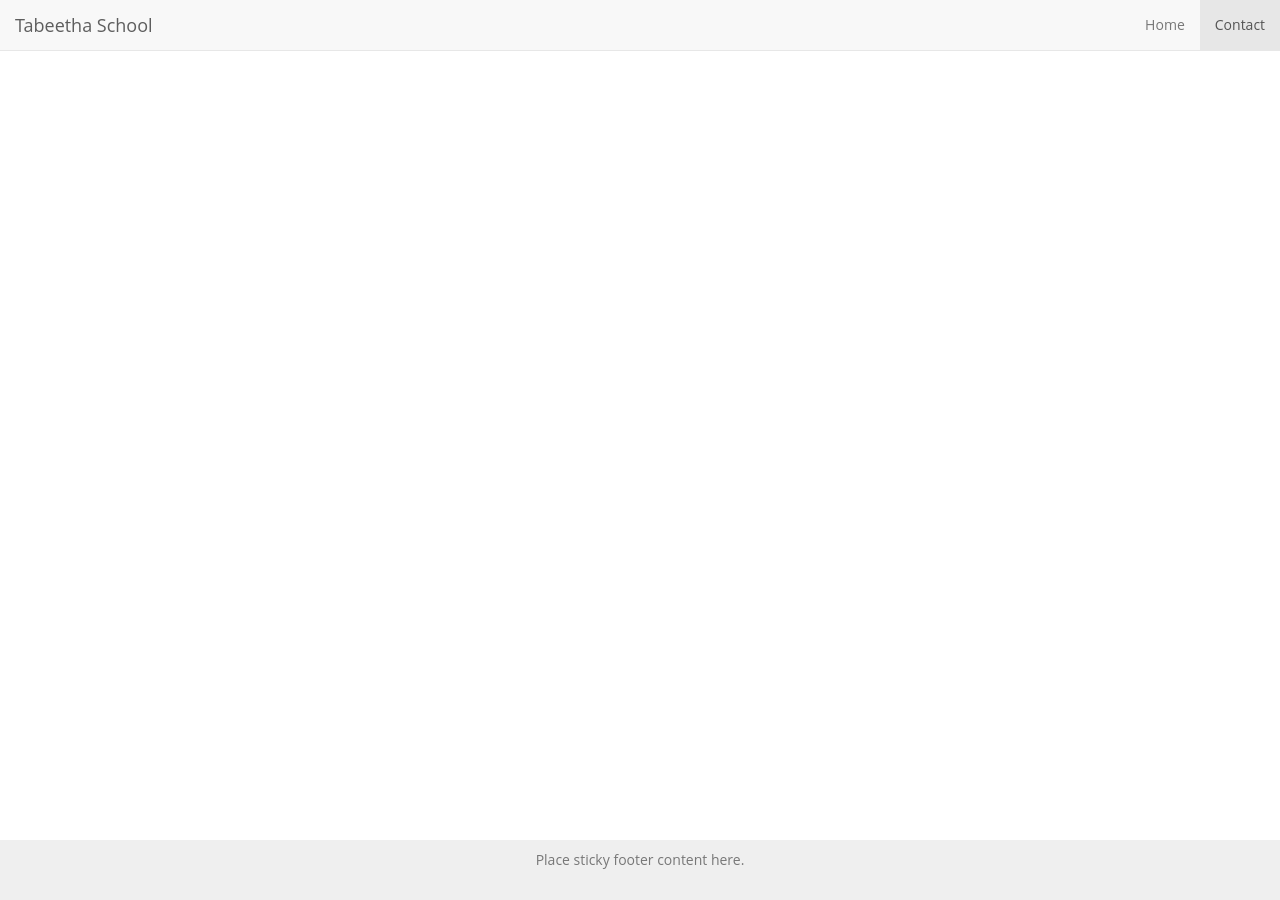
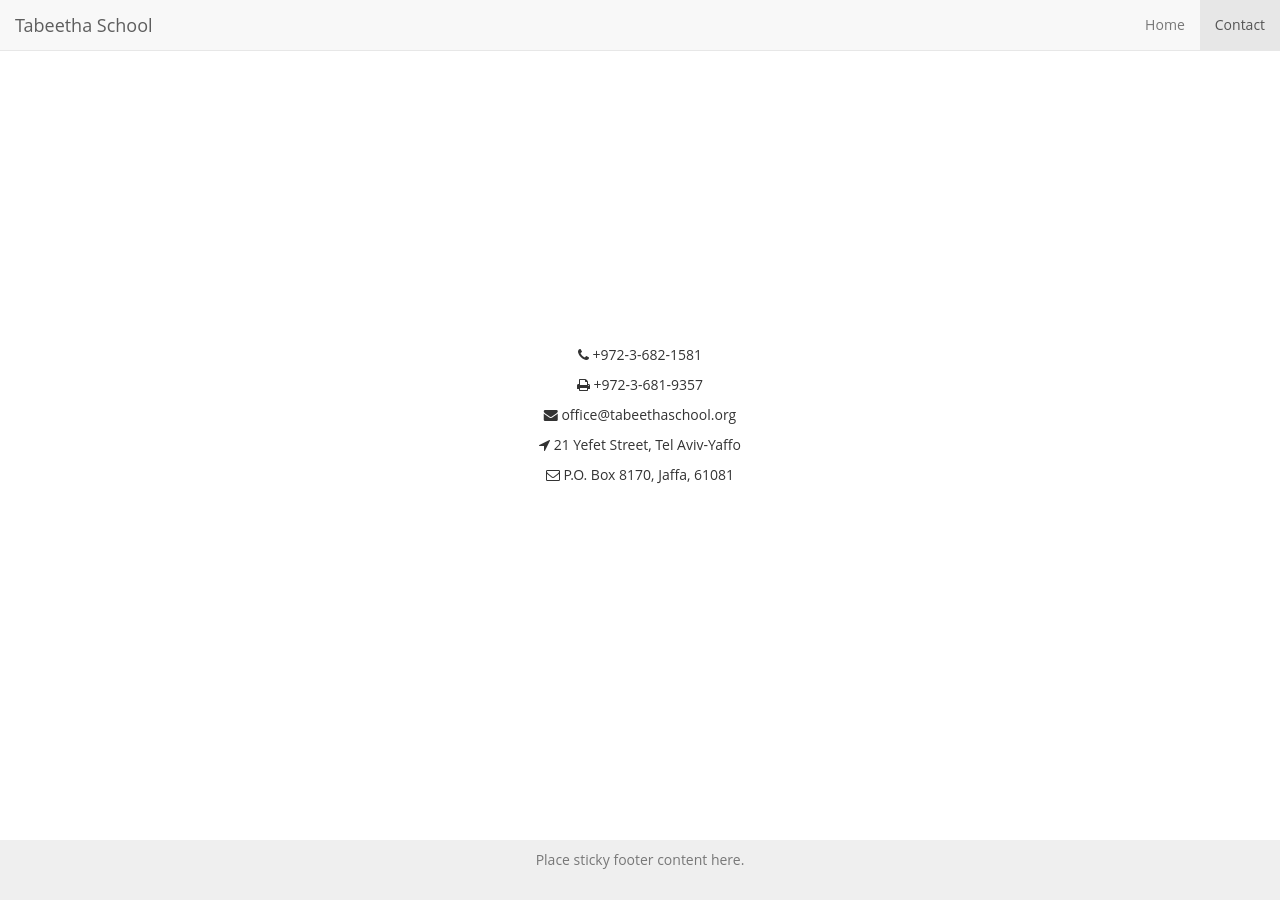
Before and after one commit to tabeethaschool/tabeethaschool.github.io, a Jekyll site: the page built from _pages/contact.md, in a window 1280 px wide. Built offline with Jekyll 4.4.1, drawn with Linux system fonts in a browser that asks for light colours.

Commit message:
contact actually displayed centered

```diff
--- a/_pages/contact.md
+++ b/_pages/contact.md
@@ -3,8 +3,8 @@
 title: Contact
 order: 3
 ---
-<<div id="home" class="full vcenter">
-	<div id="about1" class="pad-section vcenter" >
+<div id="home" class="full vcenter">
+	<div id="about1" class="vcenter" >
     	<p>
 			<i class="fa fa-phone" aria-hidden="true"></i>
 			+972-3-682-1581
```
